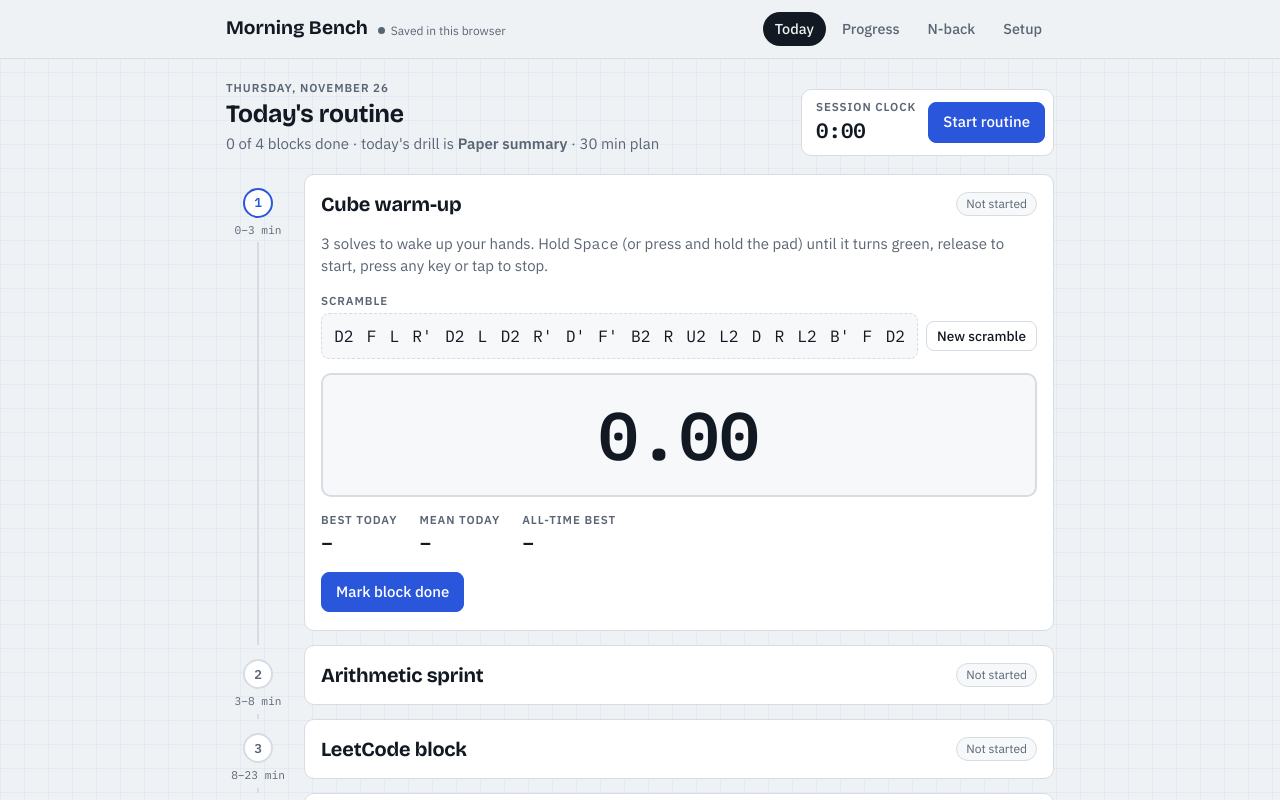
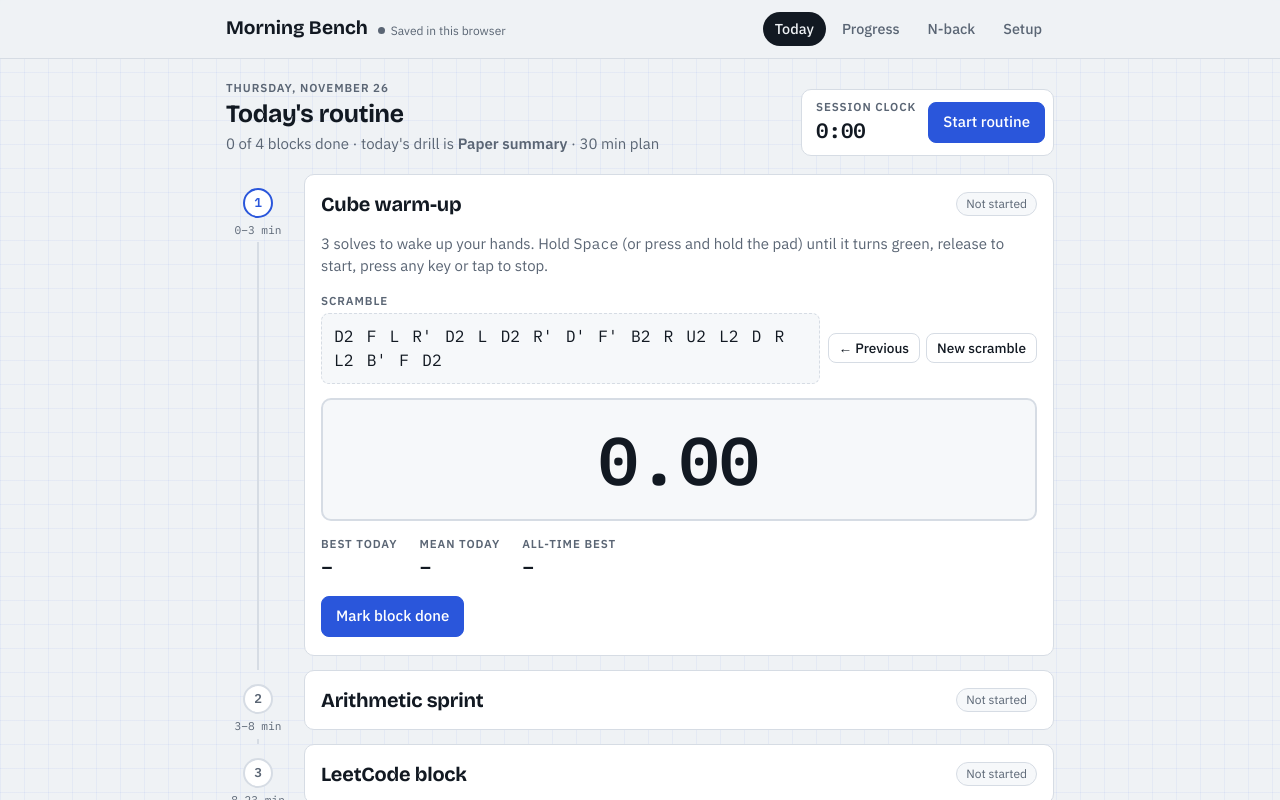
Before and after one commit to mcaliboso/morning-bench, a plain HTML site: page index.html in a window 1280 px wide. Both pictures are taken after a click on the button "New scramble". Shown: the top 800 px of the page. Drawn offline with nearby package versions, Linux system fonts and the light colour scheme.

Commit message:
Add previous scramble button to cube timer
Keeps a history of the last 50 scrambles so you can step back to the
one you just solved (or earlier) and forward again.

Co-Authored-By: Claude Opus 5.5 <noreply@anthropic.com>
Claude-Session: https://claude.ai/code/session_01XDNEKBKPwuaj5AeDr26nG2

```diff
--- a/index.html
+++ b/index.html
@@ -497,7 +497,19 @@ function bindClock() {
 function ensureStarted() { const d = day(); if (!d.startedAt) { d.startedAt = Date.now(); saveDay(); const c = $('#clock'); if (c) { c.innerHTML = clockInner(d); bindClock(); } } }
 
 /* ---------- cube ---------- */
-const cube = { phase: 'idle', start: 0, raf: 0, holdTimer: 0, scramble: '' };
+const cube = { phase: 'idle', start: 0, raf: 0, holdTimer: 0, scramble: '', history: [], idx: -1 };
+function nextScramble() {
+  if (cube.idx < cube.history.length - 1) cube.idx++;
+  else { cube.history.push(genScramble()); if (cube.history.length > 50) cube.history.shift(); cube.idx = cube.history.length - 1; }
+  cube.scramble = cube.history[cube.idx];
+}
+function prevScramble() { if (cube.idx > 0) { cube.idx--; cube.scramble = cube.history[cube.idx]; } }
+function paintScramble() {
+  const s = $('#scramble'); if (s) s.textContent = cube.scramble;
+  const p = $('#prevScramble'); if (p) p.disabled = cube.idx <= 0;
+  const n = $('#newScramble'); if (n) n.textContent = cube.idx < cube.history.length - 1 ? 'Next scramble' : 'New scramble';
+  const l = $('#scrLabel'); if (l) l.textContent = cube.idx < cube.history.length - 1 ? `Scramble · ${cube.history.length - 1 - cube.idx} back` : 'Scramble';
+}
 function genScramble(len = 20) {
   const faces = ['U', 'D', 'L', 'R', 'F', 'B'], axis = {U: 0, D: 0, L: 1, R: 1, F: 2, B: 2}, mods = ['', "'", '2'];
   const out = []; let last = null, prev = null;
@@ -514,12 +526,13 @@ function cubeStats(solves) {
   return {best: Math.min(...solves), mean: solves.reduce((a, b) => a + b, 0) / solves.length};
 }
 function cubeBody(d) {
-  if (!cube.scramble) cube.scramble = genScramble();
+  if (!cube.scramble) nextScramble();
+  const back = cube.history.length - 1 - cube.idx;
   const st = cubeStats(d.cube.solves);
   const allBest = Math.min(...realDays().flatMap(x => x.cube?.solves || []), Infinity);
   return `
     <p class="muted" style="margin:0">${S.settings.cubeTarget} solves to wake up your hands. Hold <span class="mono">Space</span> (or press and hold the pad) until it turns green, release to start, press any key or tap to stop.</p>
-    <div><div class="label">Scramble</div><div class="row" style="gap:8px;margin-top:4px"><div class="scramble" style="flex:1" id="scramble">${esc(cube.scramble)}</div><button class="btn small" id="newScramble">New scramble</button></div></div>
+    <div><div class="label" id="scrLabel">${back ? `Scramble · ${back} back` : 'Scramble'}</div><div class="row" style="gap:8px;margin-top:4px"><div class="scramble" style="flex:1 1 260px" id="scramble">${esc(cube.scramble)}</div><div class="row" style="gap:6px"><button class="btn small" id="prevScramble" ${cube.idx <= 0 ? 'disabled' : ''} aria-label="Previous scramble">← Previous</button><button class="btn small" id="newScramble">${back ? 'Next scramble' : 'New scramble'}</button></div></div></div>
     <button class="pad" id="pad" data-p="${cube.phase}" aria-label="Cube timer"><span class="num" id="padNum">${cube.phase === 'idle' && d.cube.solves.length ? fmtMs(d.cube.solves[d.cube.solves.length - 1]) : '0.00'}</span></button>
     <div class="stats">
       <div class="stat"><div class="label">Best today</div><span class="num">${fmtMs(st.best)}</span></div>
@@ -548,7 +561,7 @@ function cubeUp() {
 function cubeStop() {
   const ms = Math.round(performance.now() - cube.start);
   cancelAnimationFrame(cube.raf);
-  cube.phase = 'idle'; cube.scramble = genScramble();
+  cube.phase = 'idle'; nextScramble();
   const d = day(); d.cube.solves.push(ms);
   if (d.cube.solves.length >= S.settings.cubeTarget && !d.done.cube) { d.done.cube = true; }
   saveDay(); refreshStep('cube');
@@ -561,7 +574,8 @@ function bindCube(d) {
   pad.addEventListener('pointerup', e => { e.preventDefault(); cubeUp(); });
   pad.addEventListener('pointerleave', () => { if (cube.phase === 'holding' || cube.phase === 'ready') { clearTimeout(cube.holdTimer); cube.phase = 'idle'; setPad(); } });
   pad.addEventListener('keydown', e => { if (e.key === ' ' || e.key === 'Enter') e.preventDefault(); });
-  $('#newScramble').onclick = () => { cube.scramble = genScramble(); $('#scramble').textContent = cube.scramble; };
+  $('#newScramble').onclick = () => { nextScramble(); paintScramble(); };
+  $('#prevScramble').onclick = () => { prevScramble(); paintScramble(); };
   $$('[data-del]').forEach(b => b.onclick = () => { const dd = day(); dd.cube.solves.splice(+b.dataset.del, 1); saveDay(); refreshStep('cube'); });
   bindDone($('#body-cube'));
 }
```
